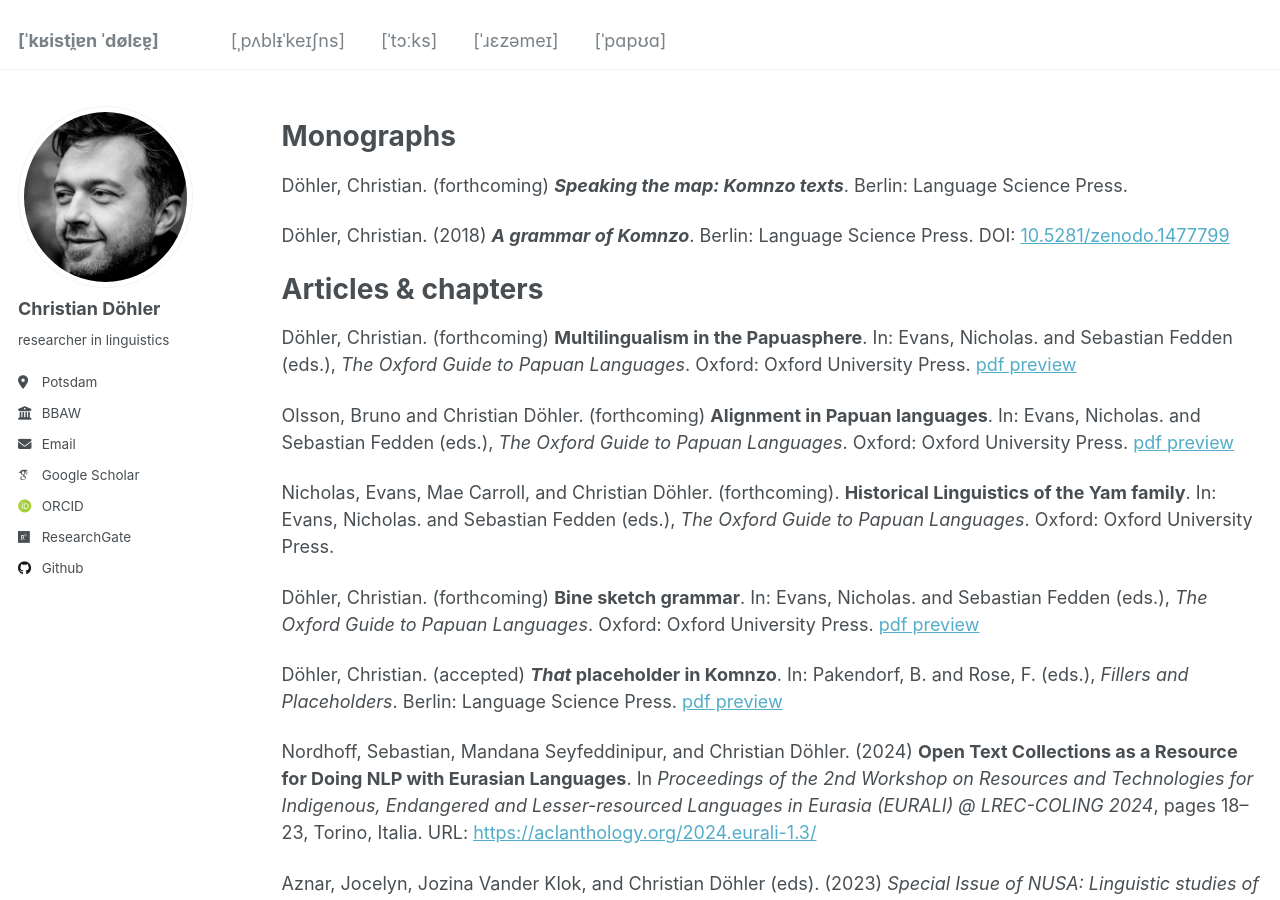
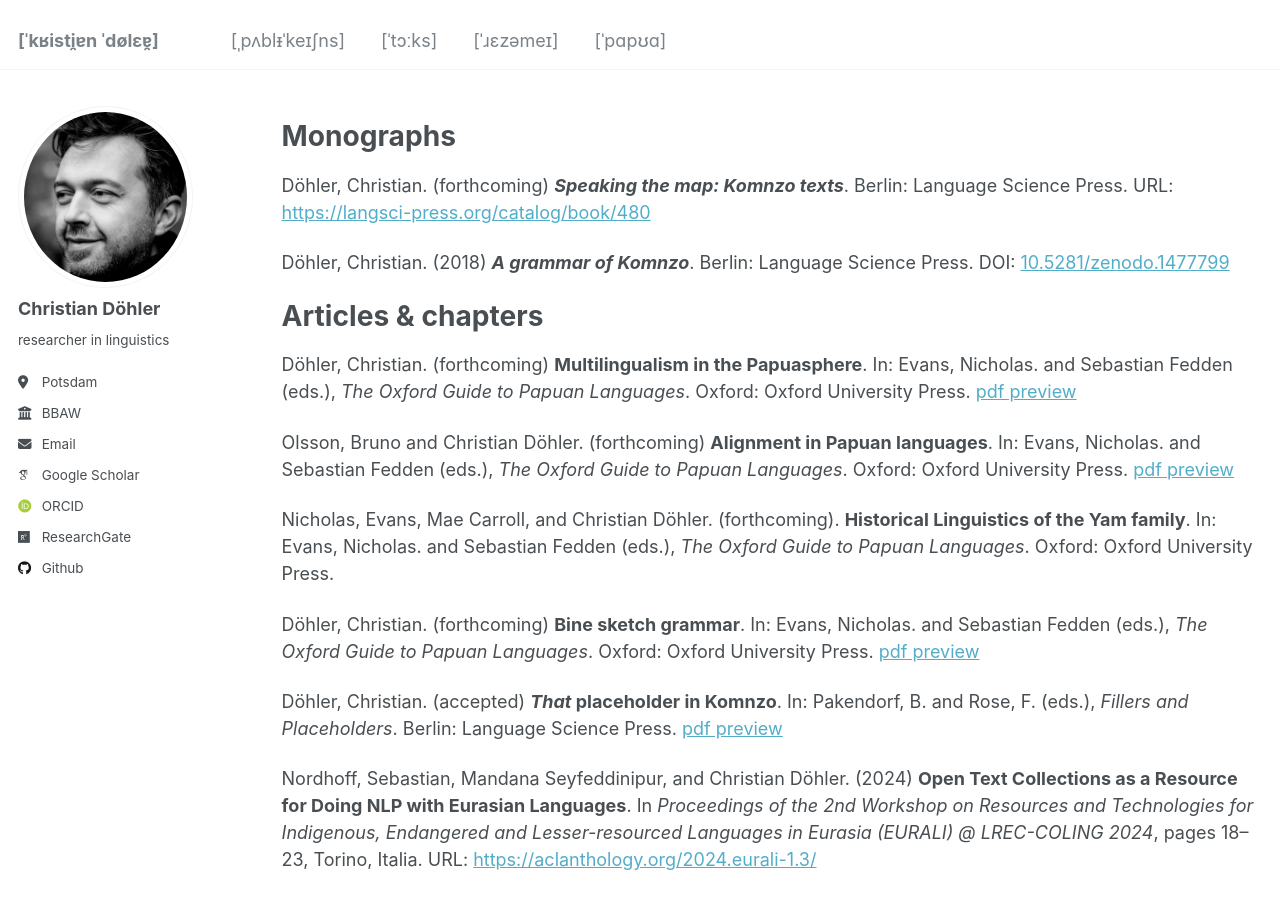
Before and after one commit to chrdoe/chrdoe.github.io, a Jekyll site: the page built from _pages/publications.md, in a window 1280 px wide and 900 px high. Built offline with Jekyll 4.4.1, drawn with Linux system fonts in a browser that asks for light colours; some web fonts are replaced.

Commit message:
Update publications.md

```diff
--- a/_pages/publications.md
+++ b/_pages/publications.md
@@ -12,7 +12,7 @@ redirect_from:
 Monographs
 ===
 
-Döhler, Christian. (forthcoming) ***Speaking the map: Komnzo texts***. Berlin: Language Science Press.
+Döhler, Christian. (forthcoming) ***Speaking the map: Komnzo texts***. Berlin: Language Science Press. URL: [https://langsci-press.org/catalog/book/480](https://langsci-press.org/catalog/book/480)
 
 
 Döhler, Christian. (2018) ***A grammar of Komnzo***. Berlin: Language Science Press. DOI: [10.5281/zenodo.1477799](https://langsci-press.org/catalog/book/212)
```
